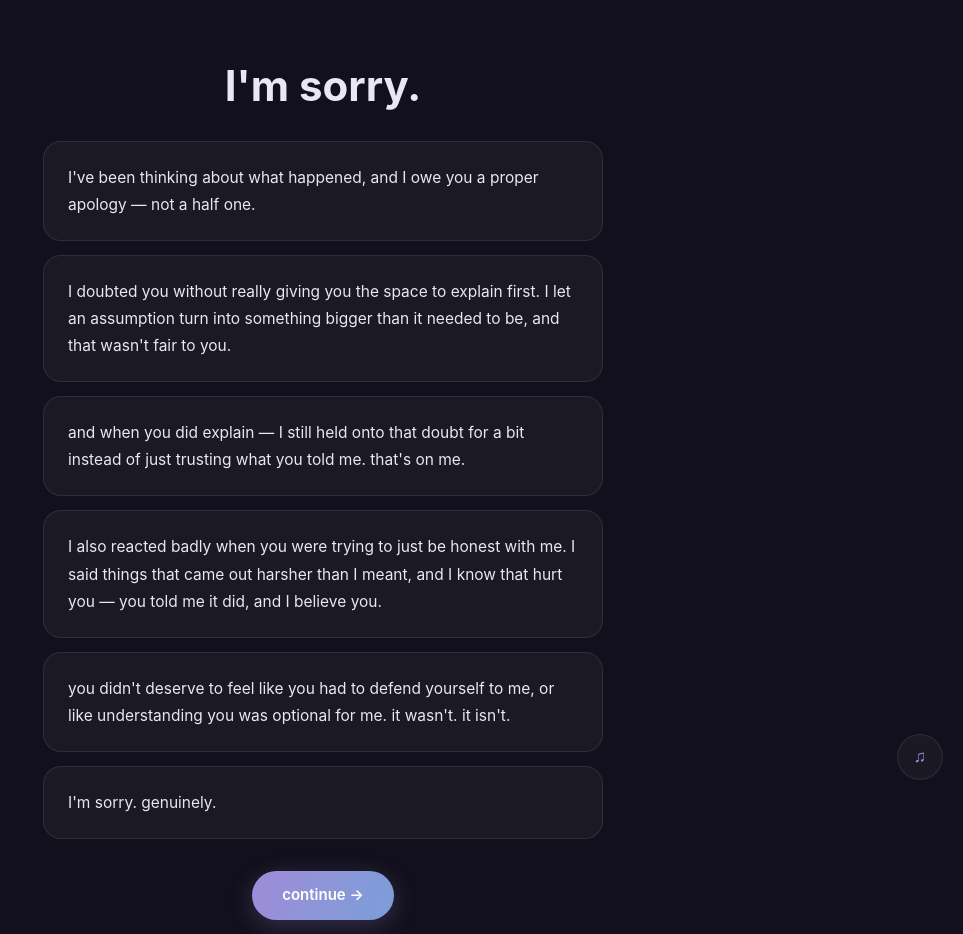
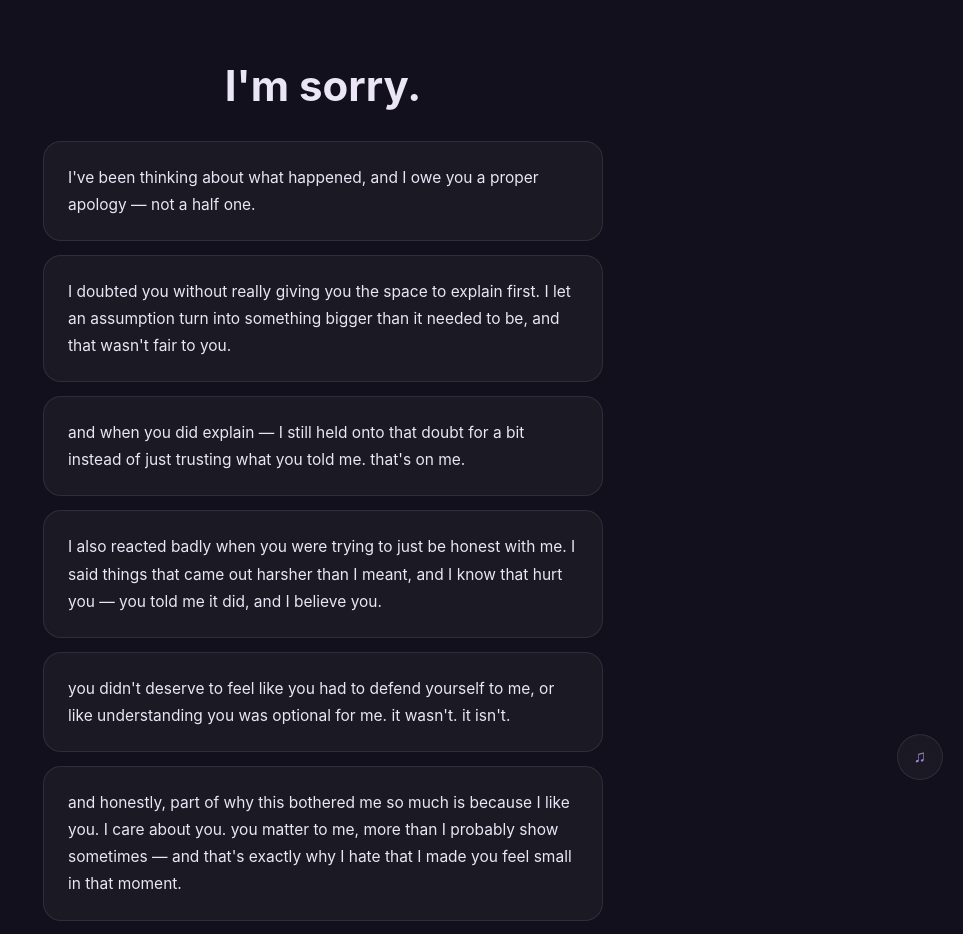
Before and after one commit to ktg17/feelsorry, a React (Vite) app: page /apology in a window 1280 px wide. Shown: the top 934 px of the page, without its empty margins (317-1280 px from the left). Built offline with nearby package versions, Linux system fonts and the light colour scheme.

Commit message:
update: src/pages/Apology.jsx

```diff
--- a/src/pages/Apology.jsx
+++ b/src/pages/Apology.jsx
@@ -7,6 +7,7 @@ const PARTS = [
   "and when you did explain — I still held onto that doubt for a bit instead of just trusting what you told me. that's on me.",
   "I also reacted badly when you were trying to just be honest with me. I said things that came out harsher than I meant, and I know that hurt you — you told me it did, and I believe you.",
   "you didn't deserve to feel like you had to defend yourself to me, or like understanding you was optional for me. it wasn't. it isn't.",
+  "and honestly, part of why this bothered me so much is because I like you. I care about you. you matter to me, more than I probably show sometimes — and that's exactly why I hate that I made you feel small in that moment.",
   "I'm sorry. genuinely.",
 ]
 
```
